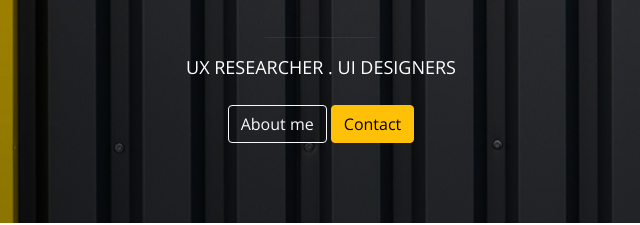
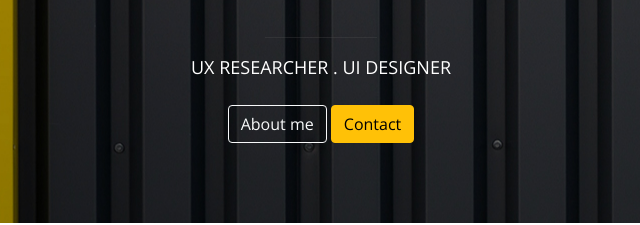
Before and after one commit to genefaks/myportfolio, a plain HTML site: page index.html in a window 1280 px wide. Shown: the part 317-542 px from the top of the page, 319-959 px from the left. Drawn offline with nearby package versions, Linux system fonts and the light colour scheme.

Commit message:
Update index.html

```diff
--- a/index.html
+++ b/index.html
@@ -47,7 +47,7 @@
             <h3 class="gtxt-small">Hello, I'm</h3>
             <h1 class="gtxt">Geneveive</h1><br>
             <hr class="shortline">
-            <p class="gtxtp">UX RESEARCHER . UI DESIGNERS</p>
+            <p class="gtxtp">UX RESEARCHER . UI DESIGNER</p>
             <a href="#about" class="btn btn-outline-light" >About me</a>
             <a href="mailto:gfakunle50@gmail.com" class="btn btn-warning">Contact</a>
         </div>
```
